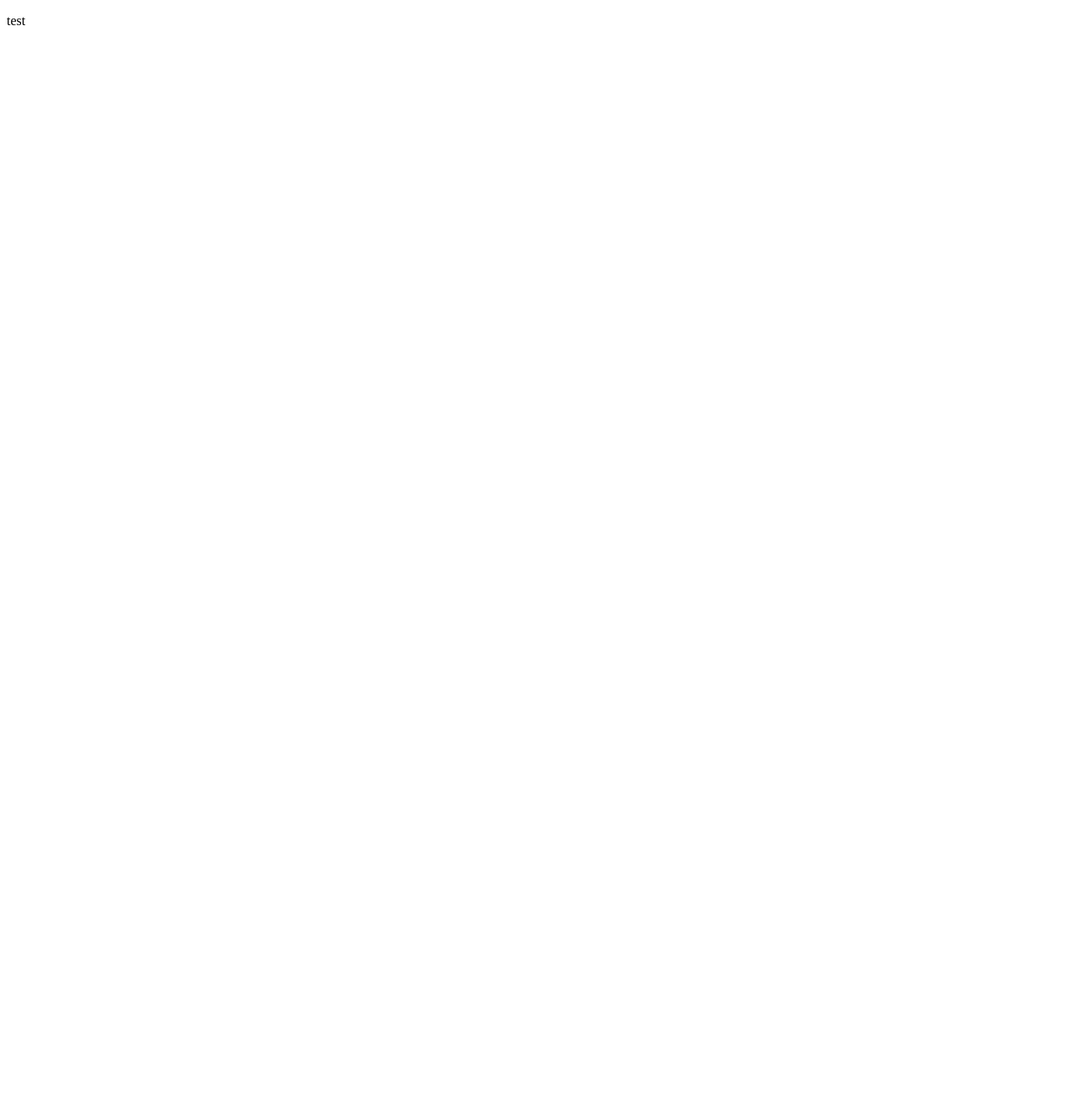
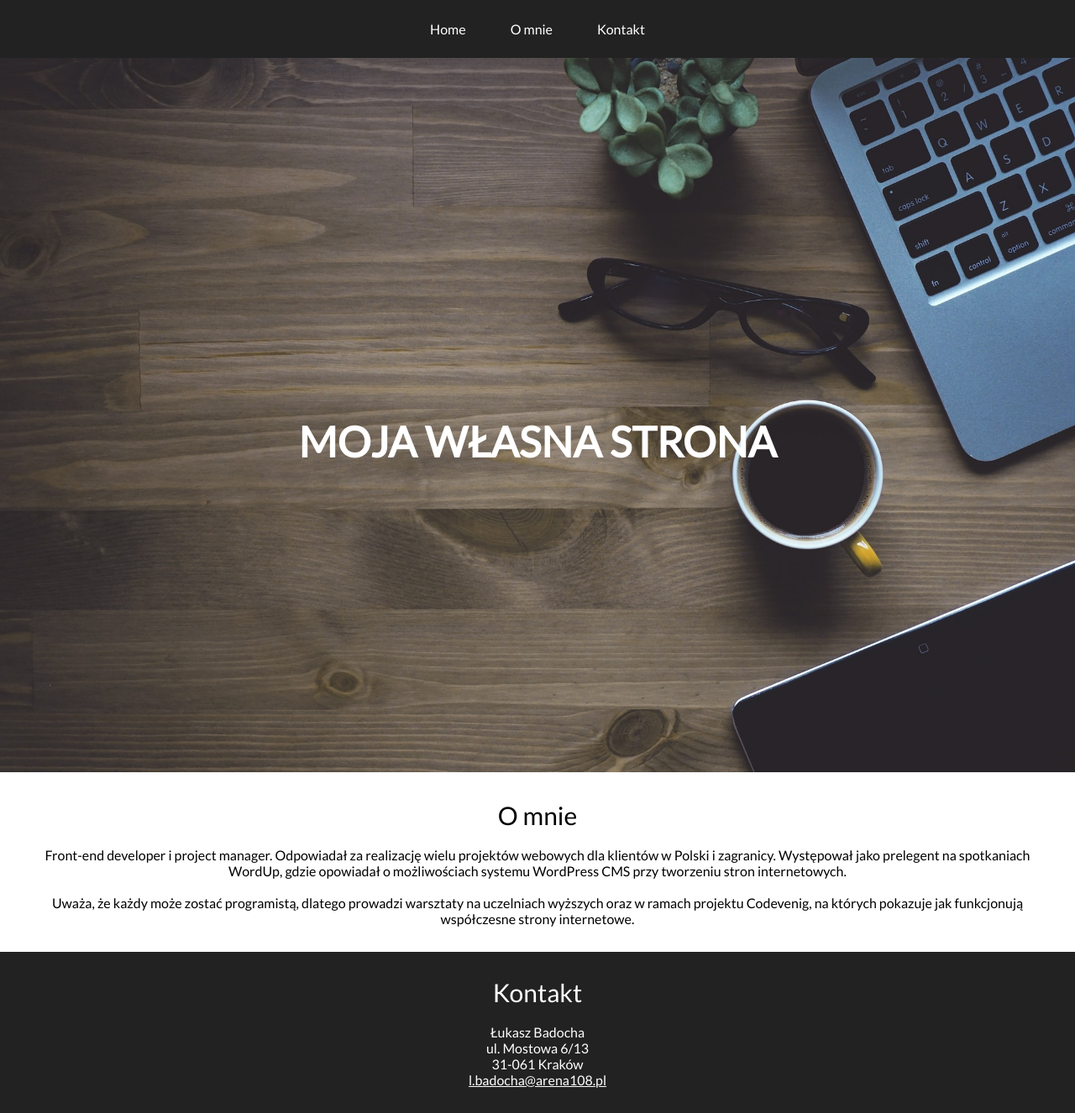
Before and after one commit to sergioneves/projekt-html, a plain HTML site: page index.html in a window 1280 px wide. Shown: the whole page at 84% size. Before the commit the page ends 800 px from the top, so only its background shows below. Drawn offline with Linux system fonts and the light colour scheme.

Commit message:
projekt do poprawy

```diff
--- /dev/null
+++ b/css/style.css
@@ -0,0 +1,91 @@
+body {
+  margin: 0;
+  font-family: 'Lato', sans-serif;
+}
+
+#menu {
+  text-align: center;
+  background: #222;
+
+}
+
+#menu .menu-item {
+  display: inline-block;
+  padding: 25px;
+  list-style: none;
+}
+
+#menu ul {
+  margin: 0;
+}
+
+#menu .menu-item a{
+  text-decoration: none;
+  color: #fff;
+}
+
+#menu .menu-item a:hover{
+  color: #999;
+}
+
+#header {
+  position: relative;
+  text-align: center;
+}
+
+#header img{
+  width: 100%;
+}
+
+#header #main-header-text {
+  position: absolute;
+  top: 50%;
+  font-size: 50px;
+  font-weight: 700;
+  margin: 0 auto;
+  left: 0;
+  right: 0;
+  text-transform: uppercase;
+  color: #fff;
+
+}
+
+#about {
+  margin: 30px 0;
+  padding: 0 50px;
+}
+
+#about #about-header{
+  font-size: 30px;
+  text-align: center;
+  margin-bottom: 20px;
+}
+
+#about .about-content{
+  text-align: center;
+}
+
+#contact {
+  padding: 30px 50px;
+  background: #222;
+}
+
+#contact #contact-header{
+  font-size: 30px;
+  text-align: center;
+  margin-bottom: 20px;
+  color: #fff;
+}
+
+#contact #contact-content {
+  text-align: center;
+  color: #fff;
+}
+
+#contact #contact-content a {
+  color: #fff;
+}
+
+#contact #contact-content a:hover {
+  color: #999;
+}
--- a/index.html
+++ b/index.html
@@ -1,10 +1,48 @@
 <!DOCTYPE html>
-<html lang="en">
+<html lang="pl">
+
 <head>
-	<meta charset="UTF-8">
-	<title>Document</title>
+  <meta charset="UTF-8">
+  <title>Moja własna strona</title>
+  <link href='http://fonts.googleapis.com/css?family=Lato&subset=latin,latin-ext' rel='stylesheet' type='text/css'>
+  <link rel="stylesheet" href="css/style.css">
 </head>
+
 <body>
-	<p>test</p>
+
+
+  <div id="menu">
+    <div class="menu-item"><a href="#">Home</a></div>
+    <div class="menu-item"><a href="#about">O mnie</a></div>
+    <div class="menu-item"><a href="#contact">Kontakt</a></div>
+  </div>
+
+
+  <div id="header">
+    <img src="img/header-background.jpg" alt="Zdjęcie nagłówkowe">
+    <div id="main-header-text">Moja własna strona</div>
+  </div>
+
+  <div id="about">
+    <div id="about-header">O mnie</div>
+    <div class="about-content">Front-end developer i project manager. Odpowiadał za realizację wielu projektów webowych dla klientów w Polski i zagranicy. Występował jako prelegent na spotkaniach WordUp, gdzie opowiadał o możliwościach systemu WordPress CMS przy tworzeniu stron internetowych.</div>
+    <br />
+
+    <div class="about-content"> Uważa, że każdy może zostać programistą, dlatego prowadzi warsztaty na uczelniach wyższych oraz w ramach projektu Codevenig, na których pokazuje jak funkcjonują współczesne strony internetowe.</div>
+
+  </div>
+
+
+  <div id="contact">
+    <div id="contact-header">Kontakt</div>
+    <div id="contact-content">
+      Łukasz Badocha<br />
+      ul. Mostowa 6/13<br />
+      31-061 Kraków<br />
+      <a href="mailto:l.badocha@arena108.pl">l.badocha@arena108.pl</a>
+    </div>
+  </div>
+
 </body>
+
 </html>
```
Also changed, not shown: img/header-background.jpg (added), img/zdjecie.jpg (added), 1 other file.
